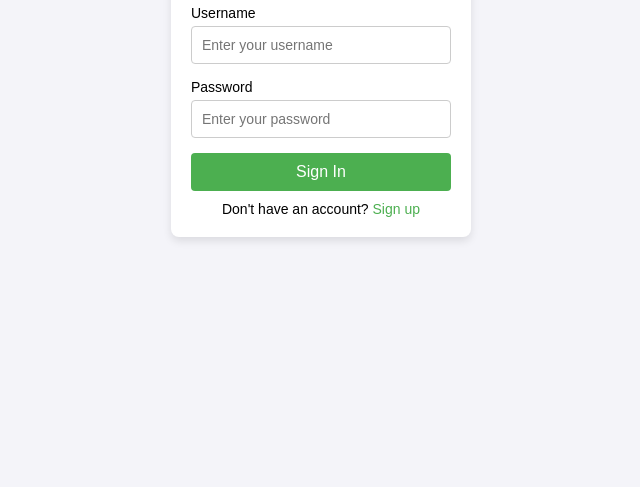
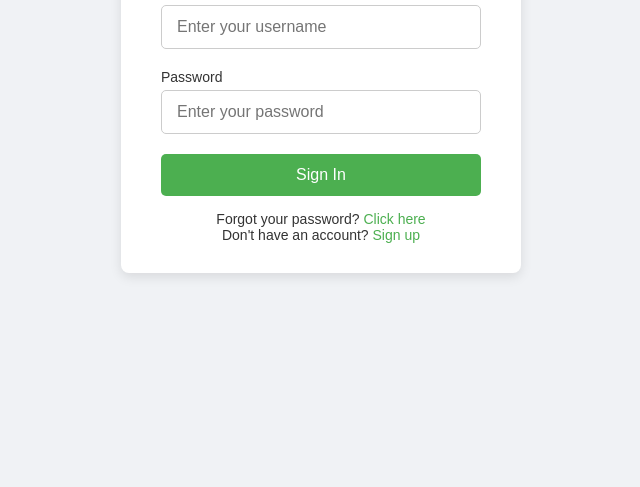
Before and after one commit to Zin-Yaway/signup-form, a plain HTML site: page index.html in a window 1280 px wide. Shown: the part 313-800 px from the top of the page, without its empty margins (319-959 px from the left). Drawn offline with Linux system fonts and the light colour scheme.

Commit message:
Enhanced and develop signin design

```diff
--- a/index.html
+++ b/index.html
@@ -7,20 +7,25 @@
   <link rel="stylesheet" href="styles.css">
 </head>
 <body>
-  <div class="container">
+  <div class="form-container">
+    <div class="form-box">
       <h2>Sign In</h2>
       <form action="#">
-      <div class="input-group">
+        <div class="input-field">
           <label for="username">Username</label>
           <input type="text" id="username" name="username" placeholder="Enter your username" required>
         </div>
-      <div class="input-group">
+        <div class="input-field">
           <label for="password">Password</label>
           <input type="password" id="password" name="password" placeholder="Enter your password" required>
         </div>
-      <button type="submit">Sign In</button>
-      <p class="signup-link">Don't have an account? <a href="#">Sign up</a></p>
+        <button type="submit" class="submit-btn">Sign In</button>
+        <div class="bottom-text">
+          <p>Forgot your password? <a href="#">Click here</a></p>
+          <p>Don't have an account? <a href="#">Sign up</a></p>
+        </div>
       </form>
+    </div>
   </div>
 </body>
 </html>
--- a/styles.css
+++ b/styles.css
@@ -1,3 +1,4 @@
+/* Reset some default styles */
 * {
     margin: 0;
     padding: 0;
@@ -5,73 +6,95 @@
   }
 
   body {
-    font-family: Arial, sans-serif;
-    background-color: #f4f4f9;
+    font-family: 'Arial', sans-serif;
+    background-color: #f0f2f5;
     display: flex;
     justify-content: center;
     align-items: center;
     height: 100vh;
-  }
-
-  .container {
-    background-color: white;
-    padding: 20px;
-    border-radius: 8px;
-    box-shadow: 0 4px 8px rgba(0, 0, 0, 0.1);
-    width: 300px;
-  }
-
-  h2 {
-    text-align: center;
-    margin-bottom: 20px;
     color: #333;
   }
 
-  .input-group {
-    margin-bottom: 15px;
+  /* Container for centering the form */
+  .form-container {
+    display: flex;
+    justify-content: center;
+    align-items: center;
+    width: 100%;
   }
 
-  .input-group label {
+  /* Form box with shadow and rounded corners */
+  .form-box {
+    background-color: white;
+    padding: 30px 40px;
+    border-radius: 8px;
+    box-shadow: 0 4px 12px rgba(0, 0, 0, 0.1);
+    width: 100%;
+    max-width: 400px;
+  }
+
+  /* Heading styling */
+  h2 {
+    text-align: center;
+    margin-bottom: 25px;
+    font-size: 24px;
+    color: #333;
+  }
+
+  /* Input field styling */
+  .input-field {
+    margin-bottom: 20px;
+  }
+
+  .input-field label {
     display: block;
     font-size: 14px;
     margin-bottom: 5px;
   }
 
-  .input-group input {
+  .input-field input {
     width: 100%;
-    padding: 10px;
+    padding: 12px 15px;
     border: 1px solid #ccc;
-    border-radius: 4px;
+    border-radius: 5px;
+    font-size: 16px;
+    transition: border-color 0.3s;
+  }
+
+  .input-field input:focus {
+    border-color: #4CAF50;
+    outline: none;
+  }
+
+  /* Submit button styling */
+  .submit-btn {
+    width: 100%;
+    padding: 12px;
+    background-color: #4CAF50;
+    color: white;
+    border: none;
+    border-radius: 5px;
+    font-size: 16px;
+    cursor: pointer;
+    transition: background-color 0.3s;
+  }
+
+  .submit-btn:hover {
+    background-color: #45a049;
+  }
+
+  /* Bottom text for links */
+  .bottom-text {
+    text-align: center;
+    margin-top: 15px;
     font-size: 14px;
   }
 
-  button {
-    width: 100%;
-    padding: 10px;
-    background-color: #4CAF50;
-    color: white;
-    border: none;
-    border-radius: 4px;
-    font-size: 16px;
-    cursor: pointer;
-    transition: background-color 0.3s ease;
-  }
-
-  button:hover {
-    background-color: #45a049;
-  }
-
-  .signup-link {
-    text-align: center;
-    margin-top: 10px;
-    font-size: 14px;
-  }
-
-  .signup-link a {
+  .bottom-text a {
     color: #4CAF50;
     text-decoration: none;
   }
 
-  .signup-link a:hover {
+  .bottom-text a:hover {
     text-decoration: underline;
   }
```
Lines whose indentation alone changed are shown as unchanged.
